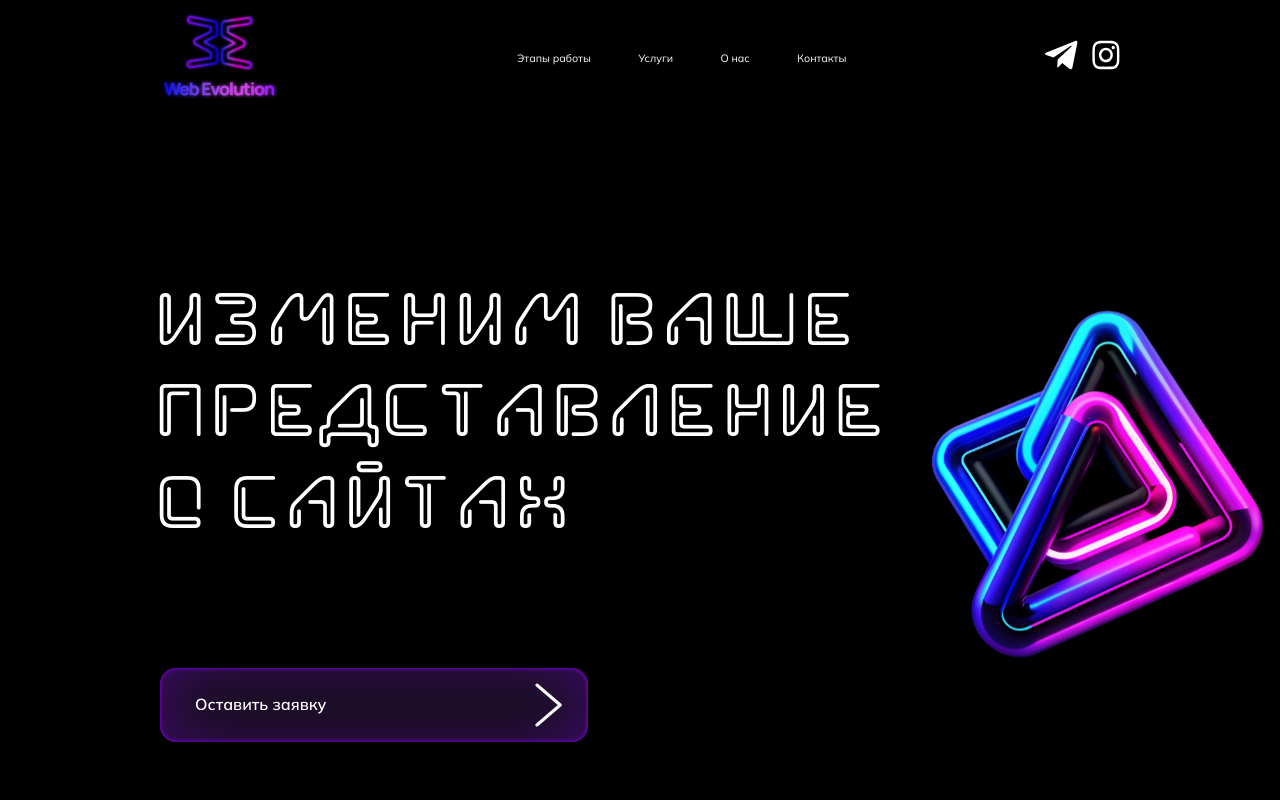
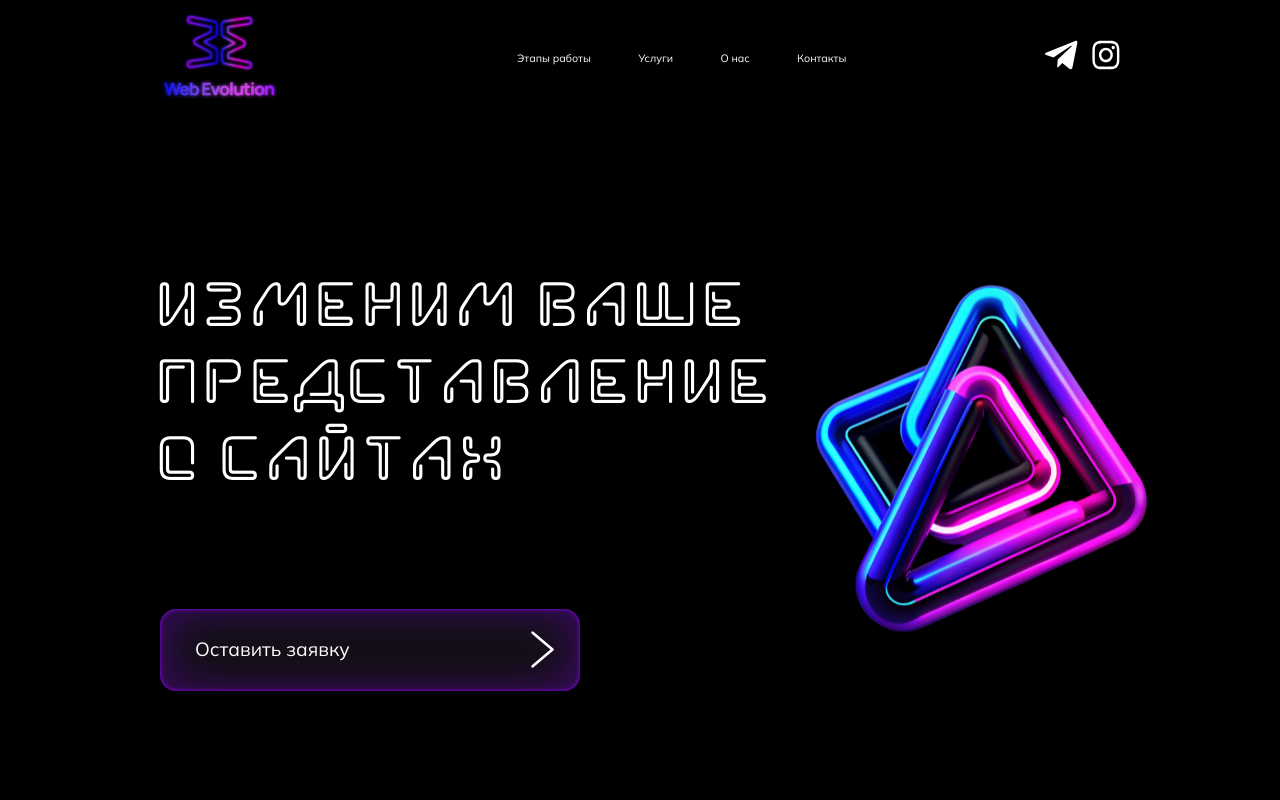
Before and after one commit to WebEvolutionApp/Front, a React (Vite) app: page / in a window 1280 px wide. Shown: the top 800 px of the page. Built offline with nearby package versions, Linux system fonts and the light colour scheme.

Commit message:
styles tuned

```diff
--- a/src/assets/styles/fonts.scss
+++ b/src/assets/styles/fonts.scss
@@ -23,7 +23,7 @@
 }
 
 @mixin fontTitleDec() {
-  @include VlaShu(76px, 700, 120%);
+  @include VlaShu(5vw, 700, 120%);
   text-transform: uppercase;
   color: $mainWhite;
 }
--- a/src/components/ui/Button/Button.jsx
+++ b/src/components/ui/Button/Button.jsx
@@ -4,7 +4,7 @@ function Button({ text }) {
   return (
     <div className={s['button']}>
       <p className={s['button-text']}>{text}</p>
-      <img src="./icons/arrow-right.svg" alt="arrow right" />
+      <img className={s['button__img']} src="./icons/arrow-right.svg" alt="arrow right" />
     </div>
   );
 }
--- a/src/components/ui/Button/Button.module.scss
+++ b/src/components/ui/Button/Button.module.scss
@@ -3,16 +3,20 @@
   justify-content: space-between;
   align-items: center;
   padding: 0 2.03vw 0 2.76vw;
-  width: 50%;
-  height: 9.26vh;
+  width: 58%;
+  height: 6.4vw;
   border: none;
   border-radius: 16px;
   backdrop-filter: blur(48px);
-  box-shadow: inset 0 0 68px 0 rgba(143, 1, 254, 0.4), inset 0 0 4px 0 #8f01fe;
+  box-shadow: inset 0 0 4vw 0 rgba(143, 1, 254, 0.4), inset 0 0 4px 0 #8f01fe;
   background: rgba(255, 255, 255, 0.06);
 }
 
 .button-text {
-  @include mulish(1.25vw, 600, 120%);
+  @include fontTitleMain();
   color: $mainWhite;
 }
+
+.button__img {
+  width: 1.8vw;
+}
```
